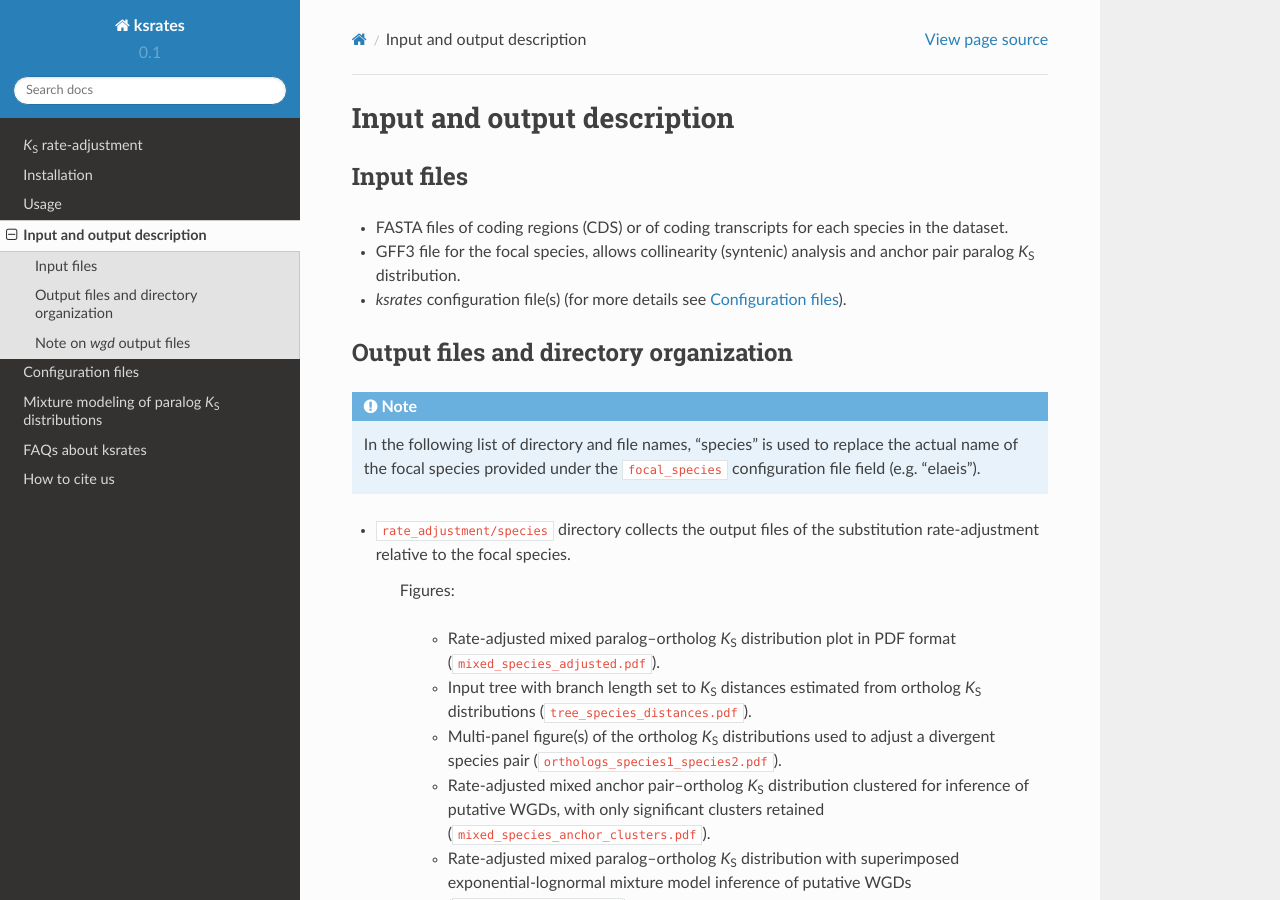
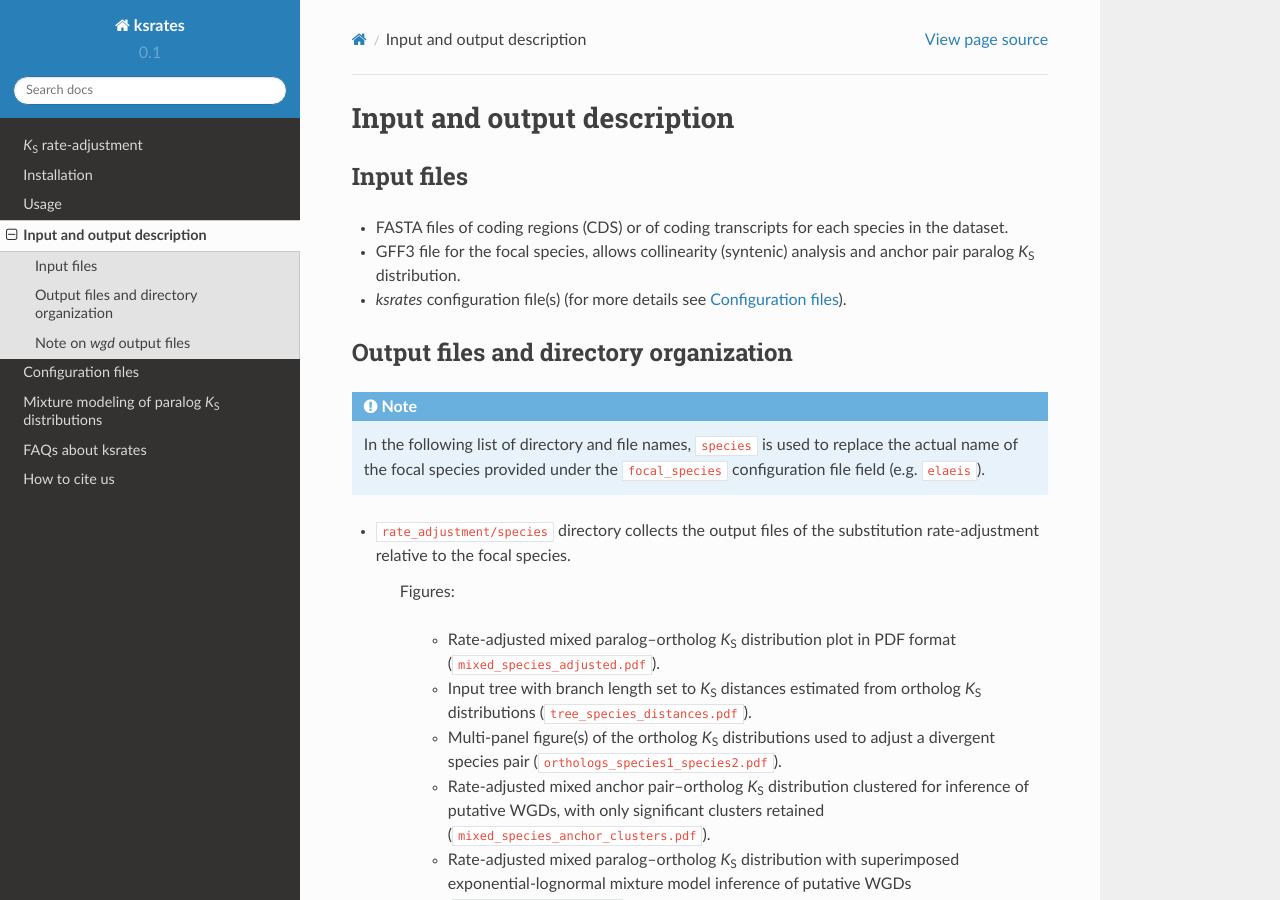
Before and after one commit to VIB-PSB/ksrates, a Sphinx documentation site: the page built from doc/source/input_output.rst, in a window 1280 px wide and 900 px high. Built offline with Sphinx 7.4.7 and the Read the Docs theme 2.0.0, drawn with Linux system fonts in a browser that asks for light colours.

Commit message:
Minor change in Note block

```diff
--- a/doc/source/input_output.rst
+++ b/doc/source/input_output.rst
@@ -15,7 +15,7 @@ Output files and directory organization
 =======================================
 
 .. note::
-    In the following list of directory and file names, "species" is used to replace the actual name of the focal species provided under the ``focal_species`` configuration file field (e.g. "elaeis").
+    In the following list of directory and file names, ``species`` is used to replace the actual name of the focal species provided under the ``focal_species`` configuration file field (e.g. ``elaeis``).
 
 * ``rate_adjustment/species`` directory collects the output files of the substitution rate-adjustment relative to the focal species.
 
```
